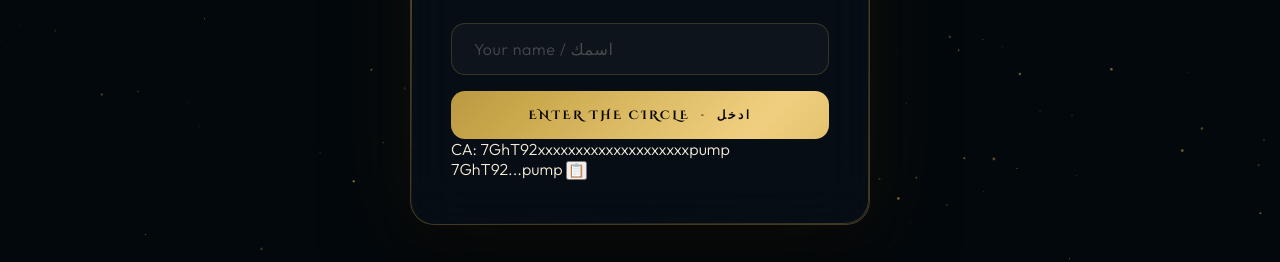
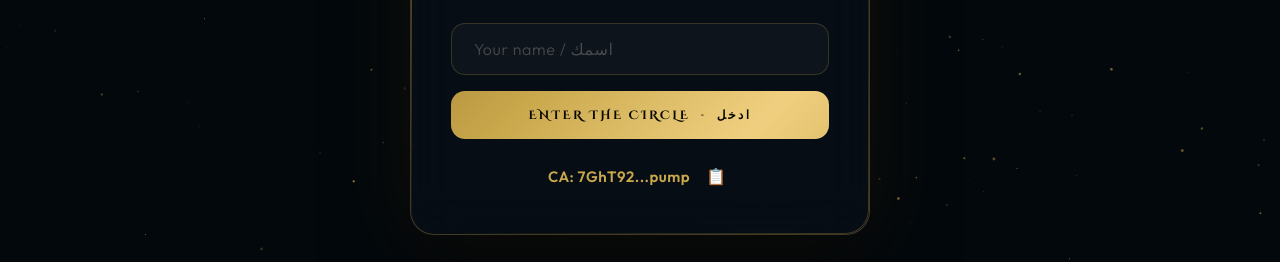
Before and after one commit to princeolawale/newmubarak, a plain HTML site: page frontend/index.html in a window 1280 px wide. Shown: the part 539-801 px from the top of the page. Drawn offline with Linux system fonts and the light colour scheme; no server answers; a web font is replaced by a local one.

Commit message:
added landing CA display

```diff
--- a/frontend/index.html
+++ b/frontend/index.html
@@ -344,6 +344,36 @@ body{background:var(--bg);color:var(--cream);font-family:'Outfit',sans-serif;fon
 .toast{position:fixed;top:76px;right:20px;z-index:9999;background:linear-gradient(135deg,rgba(26,107,70,0.97),rgba(7,14,22,0.97));border:1px solid rgba(46,204,113,0.45);border-radius:14px;padding:12px 22px;color:#2ecc71;font-size:13px;pointer-events:none;animation:toastIn 0.3s ease,toastOut 0.3s 2.6s ease forwards;}
 @keyframes toastIn{from{opacity:0;transform:translateX(110%);}to{opacity:1;transform:translateX(0);}}
 @keyframes toastOut{to{opacity:0;}}
+.landing-ca {
+  margin-top: 24px;
+  display: flex;
+  align-items: center;
+  justify-content: center;
+  gap: 10px;
+  font-family: 'Outfit', sans-serif;
+  font-size: 15px;
+  letter-spacing: 0.5px;
+}
+
+.ca-display {
+  color: #C9A84C;
+  font-weight: 600;
+}
+
+.ca-copy {
+  background: transparent;
+  border: none;
+  cursor: pointer;
+  font-size: 16px;
+  color: #C9A84C;
+  padding: 4px 6px;
+  transition: 0.2s ease;
+}
+
+.ca-copy:hover {
+  transform: scale(1.15);
+  opacity: 0.8;
+}
 </style>
 </head>
 <body>
@@ -395,14 +425,8 @@ body{background:var(--bg);color:var(--cream);font-family:'Outfit',sans-serif;fon
       <button class="btn-main" onclick="onEnter()">ENTER THE CIRCLE &nbsp;·&nbsp; ادخل</button>
 
       <div class="landing-ca">
-        <span class="ca-label">CA:</span>
-        <span id="token-ca-full" class="ca-text">
-          7GhT92xxxxxxxxxxxxxxxxxxxxpump
-        </span>
-        <span class="ca-short">
-          7GhT92...pump
-        </span>
-        <button class="ca-copy" onclick="copyLandingCA()">📋</button>
+        <span class="ca-display">CA: 7GhT92...pump</span>
+        <button class="ca-copy" onclick="copyCA()">📋</button>
       </div>
 
     </div>
@@ -1223,11 +1247,10 @@ function doCopy(txt,id){
     setTimeout(()=>{b.textContent='Copy';b.classList.remove('ok');},2000);
   });
 }
-function copyLandingCA() {
-  const fullCA = document.getElementById("token-ca-full").textContent;
-
+function copyCA() {
+  const fullCA = "7GhT92xxxxxxxxxxxxxxxxxxxxpump"; // put full CA here
   navigator.clipboard.writeText(fullCA).then(() => {
-    showToast("CA copied to clipboard 🚀");
+    showToast("CA copied 🚀");
   });
 }
 </script>
```
